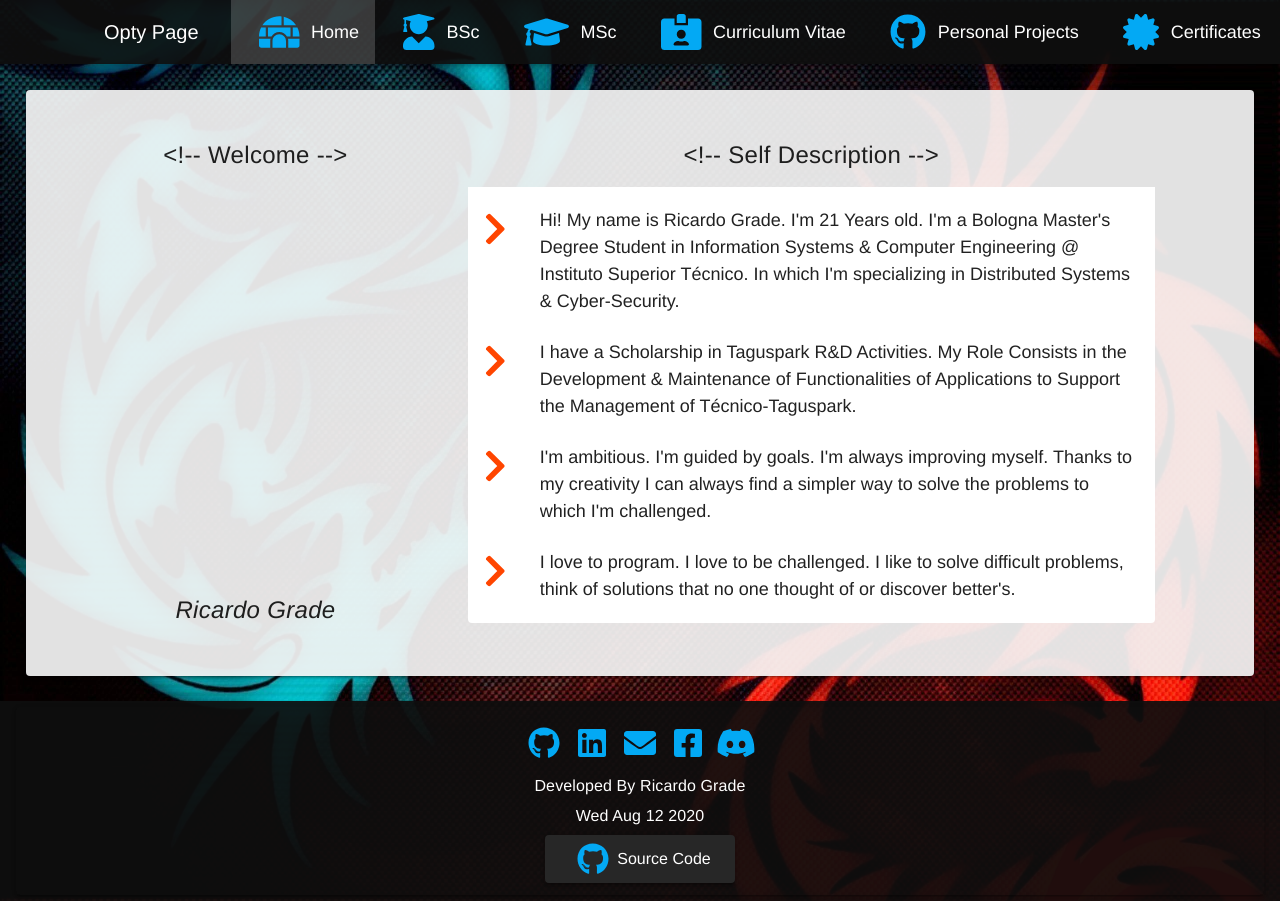
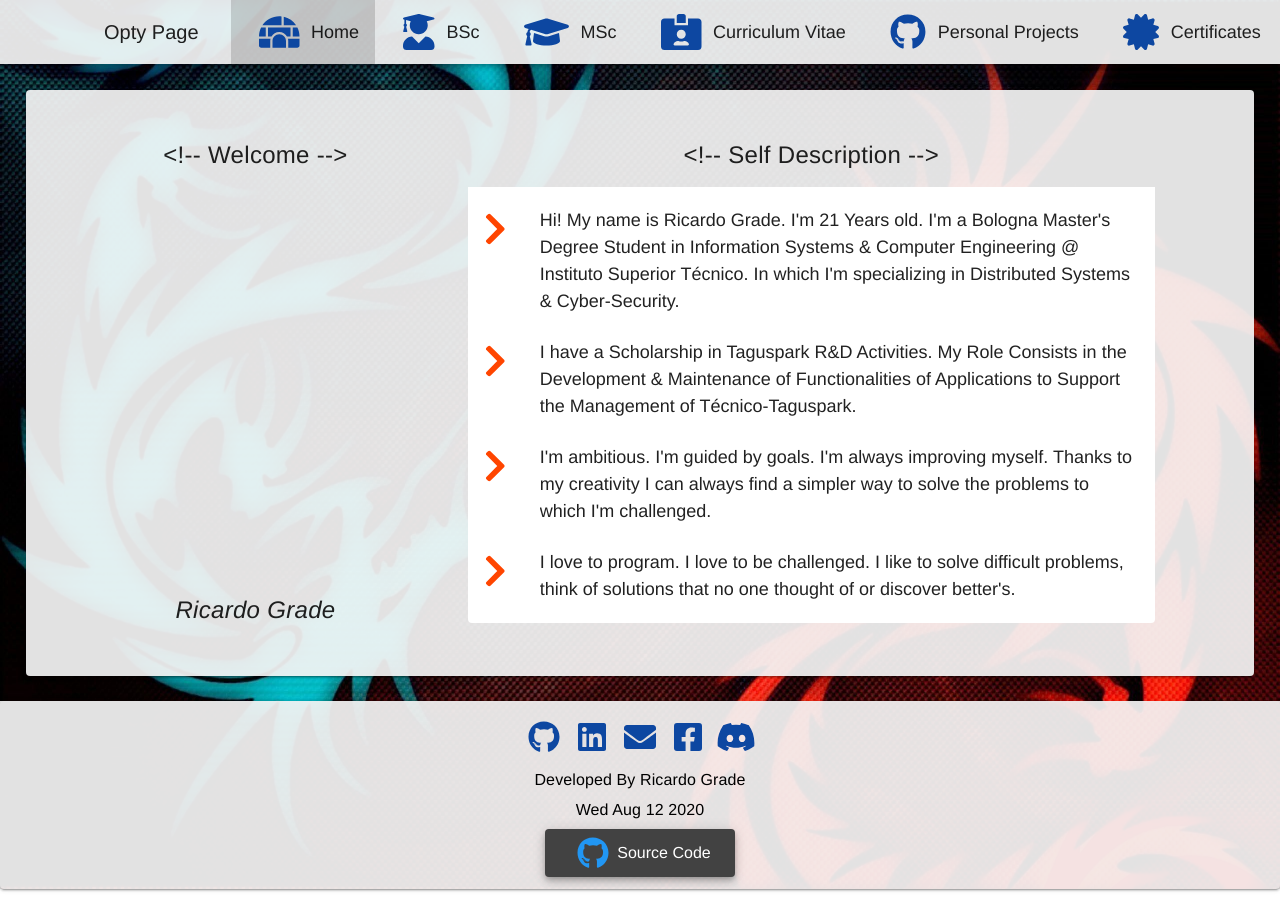
Before and after one commit to Opty1337/Opty-Page, a Vue app: page /#/ in a window 1280 px wide. Built offline with nearby package versions, Linux system fonts and the light colour scheme.

Commit message:
Light Theme Implemented

```diff
--- a/src/App.vue
+++ b/src/App.vue
@@ -30,8 +30,12 @@ export default class App extends Vue {}
   color: #2c3e50;
 }
 
+#card,
+#bar {
+  background-color: rgba(245, 245, 245, 0.925);
+}
+
 #card {
-  background-color: rgba(245, 245, 245, 0.925);
   margin: 2%;
   padding: 2%;
 }
--- a/src/components/Footer.vue
+++ b/src/components/Footer.vue
@@ -1,5 +1,5 @@
 <template>
-  <v-footer id="footer" dark>
+  <v-footer id="bar" padless>
     <v-card class="flex transparent pa-2">
       <v-card-text class="pa-1">
         <v-btn
@@ -11,22 +11,28 @@
           icon
         >
           <font-awesome-icon
-            class="light-blue--text"
+            class="blue--text text--darken-4"
             :icon="socialNet.Icon"
             size="2x"
           />
         </v-btn>
       </v-card-text>
-      <v-card-text class="pa-1">Developed By Ricardo Grade</v-card-text>
-      <v-card-text class="pa-1" v-text="new Date().toDateString()" />
+      <v-card-text class="black--text pa-1"
+        >Developed By Ricardo Grade
+      </v-card-text>
+      <v-card-text
+        class="black--text pa-1"
+        v-text="new Date().toDateString()"
+      />
       <v-card-text class="pa-1">
         <v-btn
-          class="pa-6"
+          class="secondary pa-6"
           href="https://github.com/Opty-Projects/Opty-Page"
           target="_blank"
+          elevation="5"
         >
           <font-awesome-icon
-            class="light-blue--text ma-2"
+            class="blue--text ma-2"
             :icon="['fab', 'github']"
             size="2x"
           />
@@ -70,17 +76,12 @@ export default class Footer extends Vue {
 </script>
 
 <style scoped>
-#footer {
-  background-color: rgba(15, 15, 15, 0.925);
-}
-
 .v-card__text {
   font-size: medium;
 }
 
 .theme--dark.v-card > .v-card__text {
   font-size: medium;
-  color: white;
 }
 
 .v-btn {
--- a/src/components/SubjectsTable.vue
+++ b/src/components/SubjectsTable.vue
@@ -20,7 +20,7 @@
           <v-menu transition="slide-y-transition" offset-y>
             <template v-slot:activator="{ on }">
               <v-btn class="secondary mx-2 py-8" elevation="5" v-on="on" dark>
-                <div class="light-blue--text ma-2 fa-2x">
+                <div class="blue--text ma-2 fa-2x">
                   <font-awesome-icon
                     v-if="sKeysInfo[iKey].Mask === undefined"
                     :icon="sKeysInfo[iKey].Icon"
@@ -36,7 +36,7 @@
                 </div>
                 Branches
                 <font-awesome-icon
-                  class="light-blue--text ma-2"
+                  class="blue--text ma-2"
                   :icon="['fas', 'chevron-down']"
                 />
               </v-btn>
@@ -91,7 +91,7 @@
 
       <template v-slot:item.Name="{ item }">
         <a
-          class="light-blue--text text--darken-3"
+          class="blue--text text--darken-4"
           :href="item.Href"
           target="_blank"
           v-text="item.Name"
@@ -99,7 +99,12 @@
       </template>
 
       <template v-slot:item.Github="{ item }">
-        <v-btn :href="item.Github" target="_blank" color="primary" icon>
+        <v-btn
+          class="blue--text text--darken-4"
+          :href="item.Github"
+          target="_blank"
+          icon
+        >
           <font-awesome-icon
             class="fa-2x fa-spin-hover"
             :icon="['fab', 'github']"
--- a/src/components/ToolBar.vue
+++ b/src/components/ToolBar.vue
@@ -1,7 +1,7 @@
 <template>
   <div>
     <!-- TopBar -->
-    <v-toolbar id="toolbar" dark>
+    <v-toolbar id="bar">
       <v-app-bar-nav-icon v-if="inMobile" @click.stop="drawer = !drawer" />
       <v-spacer v-if="inMobile" />
       <v-toolbar-items>
@@ -27,7 +27,7 @@
           text
         >
           <font-awesome-icon
-            class="light-blue--text ma-3"
+            class="blue--text text--darken-4 ma-3"
             :icon="item.Icon"
             size="2x"
           />
@@ -40,7 +40,6 @@
       v-if="inMobile"
       v-model="drawer"
       app
-      dark
       absolute
       temporary
     >
@@ -67,7 +66,7 @@
         >
           <v-list-item-action>
             <font-awesome-icon
-              class="light-blue--text"
+              class="blue--text text--darken-4"
               :icon="item.Icon"
               size="2x"
             />
@@ -137,10 +136,6 @@ export default class ToolBar extends Vue {
 </script>
 
 <style scoped>
-#toolbar {
-  background-color: rgba(15, 15, 15, 0.925);
-}
-
 .v-btn {
   font-weight: normal;
   letter-spacing: normal;
```
